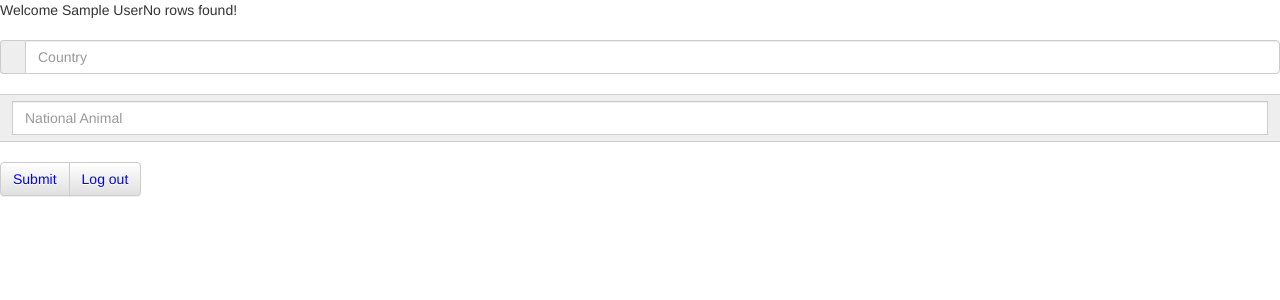
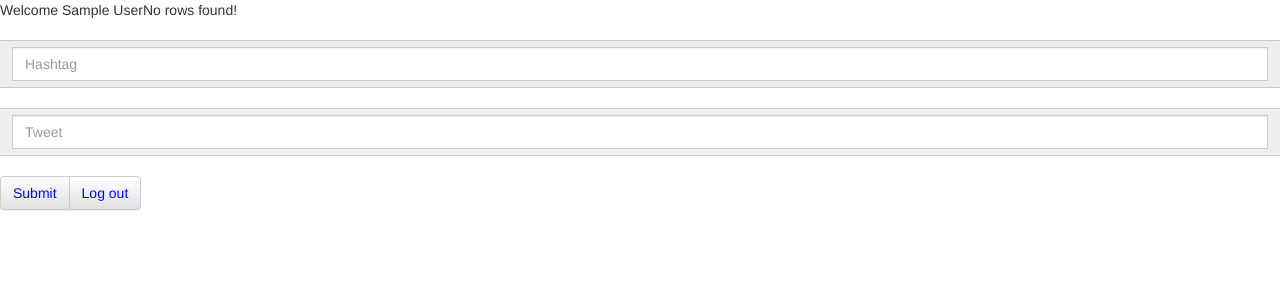
Before and after one commit to PHP-Masters/PHP-Twit, a PHP site: page /edit.php in a window 1280 px wide. Shown: the top 300 px of the page. Run offline with PHP 8.4, Linux system fonts and the light colour scheme; the visitor is signed in with stand-in values (Sample User, id 1); data that the repository does not hold is empty.

Commit message:
Changed to hashtag and tweet

```diff
--- a/edit.php
+++ b/edit.php
@@ -62,13 +62,13 @@
 		mysql_free_result($result);
 
 		// set variable values to HTML form inputs
-		$country = mysql_escape_string($_POST['country']);
-    	$animal = mysql_escape_string($_POST['animal']);
+		$hashtag = mysql_escape_string($_POST['hashtag']);
+    	$tweet = mysql_escape_string($_POST['tweet']);
 
 		// check to see if user has entered anything
-		if ($animal != "") {
+		if ($tweet != "") {
 	 		// build SQL query
-			$query = "INSERT INTO symbols (country, animal) VALUES ('$country', '$animal')";
+			$query = "INSERT INTO symbols (hashtag, tweet) VALUES ('$hashtag', '$tweet')";
 			// run the query
      		$result = mysql_query($query) or die ("Error in query: $query. ".mysql_error());
 			// refresh the page to show new update
@@ -101,13 +101,13 @@
 		<form action="<?=$_SERVER['PHP_SELF']?>" method="post">
 			<br />
 			<div class="input-group">
-    		<span class="input-group-addon"></span>
-  			<input type="text" class="form-control" name="country" placeholder="Country" aria-describedby="basic-addon2" value="<?php echo $submitted_country; ?>" >
+    		<span class="input-group-addon"/span>
+  			<input type="text" class="form-control" name="hashtag" placeholder="Hashtag" aria-describedby="basic-addon2" value="<?php echo $submitted_hashtag; ?>" >
 			</div>
     	<br />
     	<div class="input-group">
-    		<span class="input-group-addon"/><span>
-  			<input type="text" class="form-control" name="animal" placeholder="National Animal" aria-describedby="basic-addon2" value="<?php echo $submitted_national_animal; ?>" />
+    		<span class="input-group-addon"/span>
+  			<input type="text" class="form-control" name="tweet" placeholder="Tweet" aria-describedby="basic-addon2" value="<?php echo $submitted_tweet; ?>" />
 			</div>
     	<br />
     	<div class="btn-group" role="group" aria-label="...">
```
